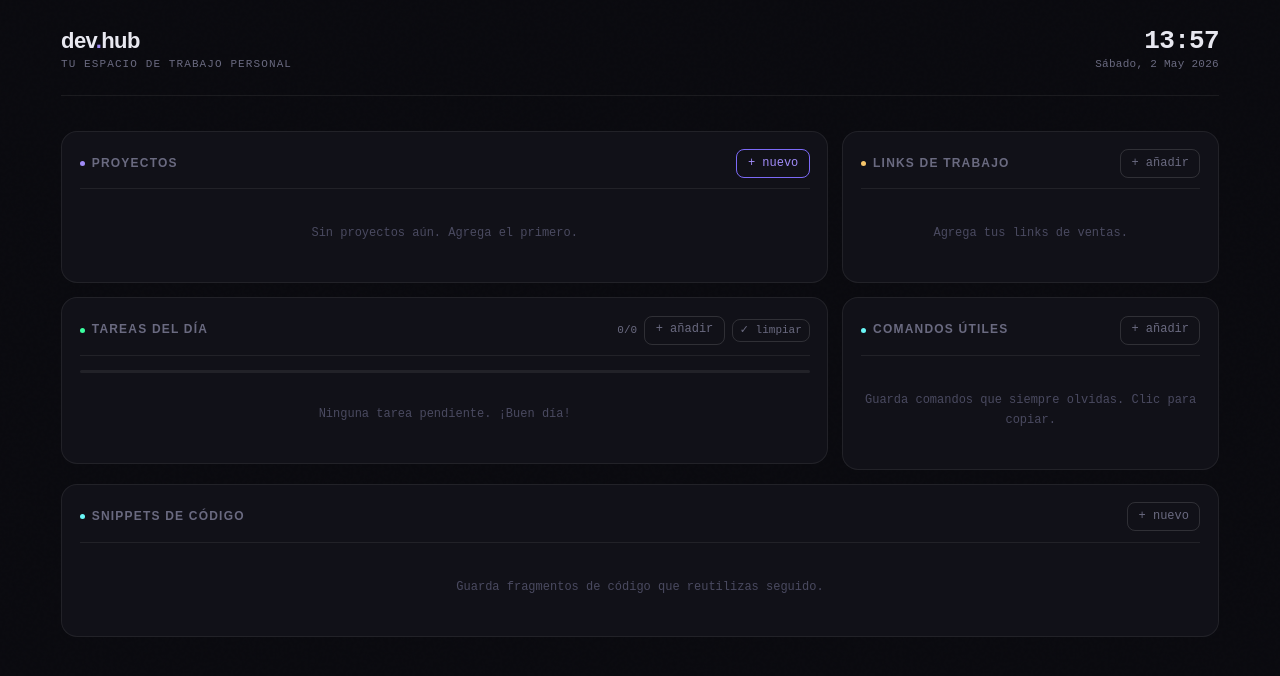
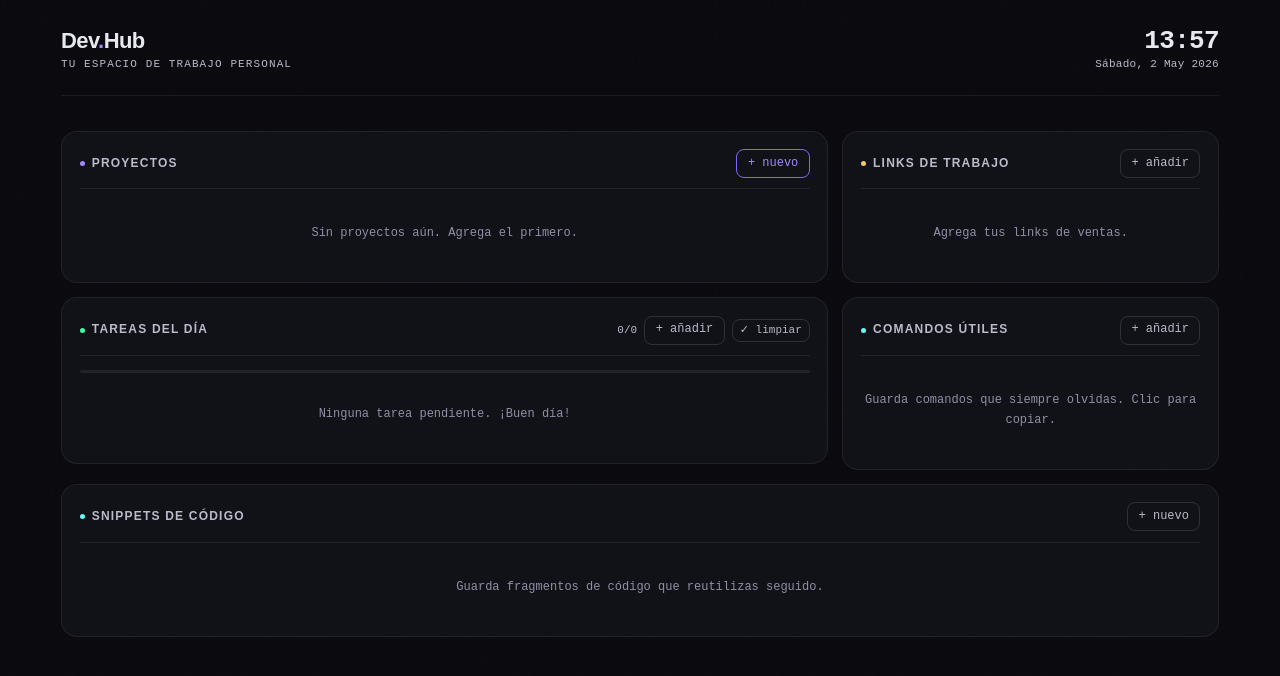
Before and after one commit to Rigby119/DevHubPWA, a React (Vite) app: page / in a window 1280 px wide. Shown: the top 676 px of the page. Built offline with nearby package versions, Linux system fonts and the light colour scheme.

Commit message:
[UPDATE] (design) Changed header and global css according to design decisions

```diff
--- a/src/layouts/Header.jsx
+++ b/src/layouts/Header.jsx
@@ -22,11 +22,11 @@ export default function Header() {
     return (
         <header className="flex items-end justify-between mb-10 pb-6 border-b border-border">
             <div className="flex flex-col gap-1">
-                <h1 className="font-sans text-[22px] font-extrabold tracking-tight text-text leading-none">
-                    dev<span className="text-accent2">.</span>hub
+                <h1 className="font-sans text-[22px] font-bold tracking-tight text-text leading-none">
+                    Dev<span className="text-accent2">.</span>Hub
                 </h1>
                 <p className="text-[11px] text-muted tracking-widest uppercase font-mono leading-relaxed">
-                    tu espacio de trabajo personal
+                    Tu espacio de trabajo personal
                 </p>
             </div>
 
--- a/src/styles/global.css
+++ b/src/styles/global.css
@@ -24,8 +24,8 @@
     --color-border2: rgba(255, 255, 255, 0.13);
 
     --color-text: #e8e8f0;
-    --color-muted: #6a6a80;
-    --color-muted2: #4a4a60;
+    --color-muted: #bbbbca;
+    --color-muted2: #9090a6;
 
     --color-accent: #7c6af7;
     --color-accent2: #a08bf7;
```
